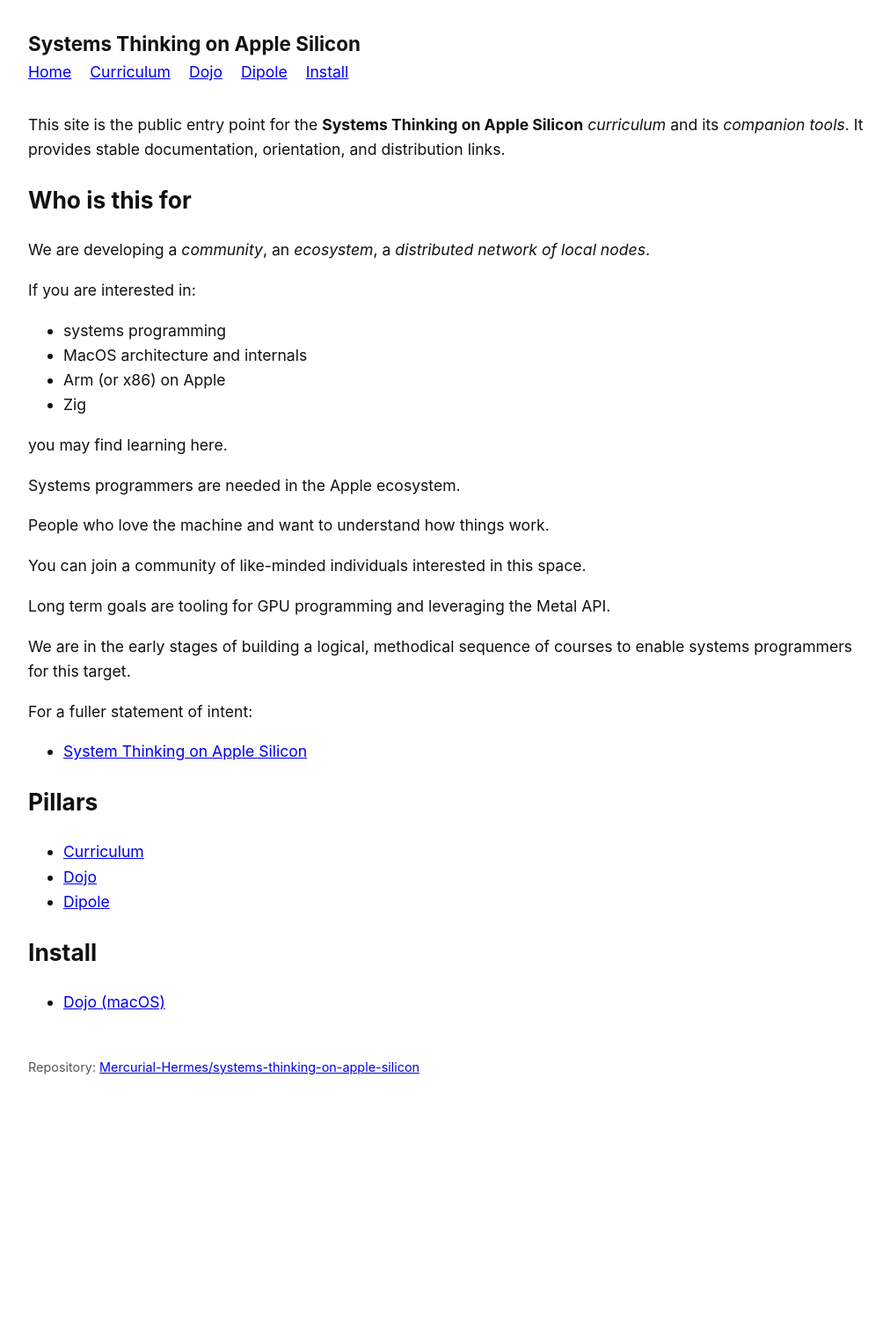
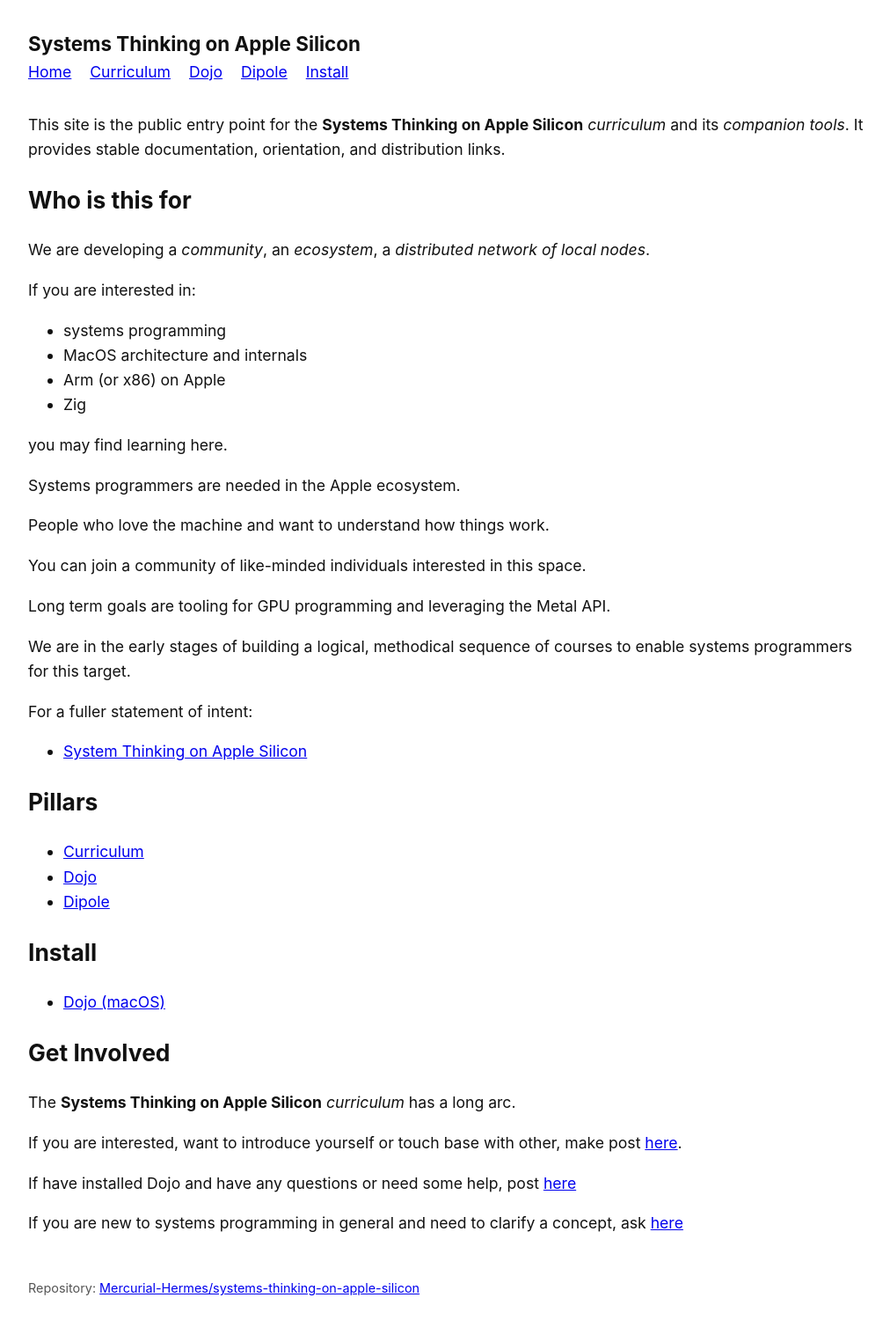
Before and after one commit to Mercurial-Hermes/systems-thinking-on-apple-silicon, a Jekyll site: the page built from site/index.md, in a window 1280 px wide. Shown: the whole page at 88% size, without its empty margins (128-1140 px from the left). Built offline with Jekyll 4.4.1, drawn with Linux system fonts in a browser that asks for light colours; before the commit the page ends 1256 px from its top, so only the background shows below that.

Commit message:
Site: Home
- links for discussions

```diff
--- a/site/index.md
+++ b/site/index.md
@@ -43,3 +43,13 @@ For a fuller statement of intent:
 ## Install
 
 - [Dojo (macOS)]({{ page.install_url | relative_url }})
+
+## Get Involved
+
+The **Systems Thinking on Apple Silicon** *curriculum* has a long arc.
+
+If you are interested, want to introduce yourself or touch base with other, make post [here](https://github.com/Mercurial-Hermes/systems-thinking-on-apple-silicon/discussions/categories/general).
+
+If have installed Dojo and have any questions or need some help, post [here](https://github.com/Mercurial-Hermes/systems-thinking-on-apple-silicon/discussions/categories/get-help)
+
+If you are new to systems programming in general and need to clarify a concept, ask [here](https://github.com/Mercurial-Hermes/systems-thinking-on-apple-silicon/discussions/categories/q-a)
```
